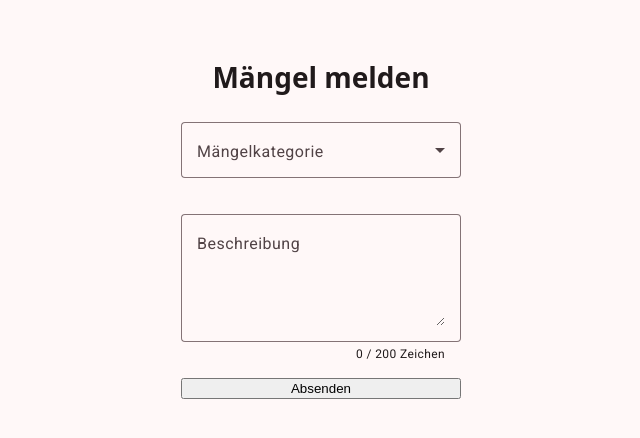
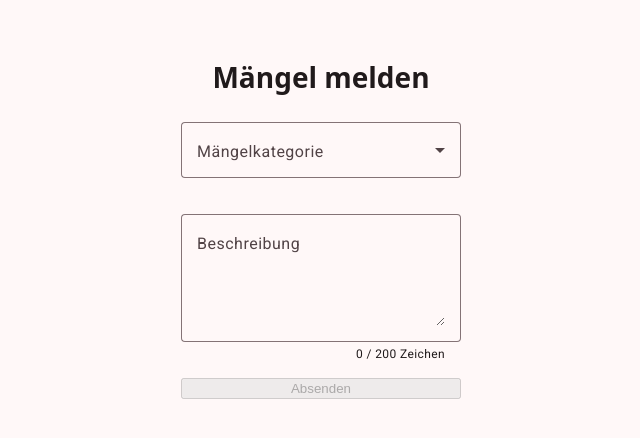
Before and after one commit to AlexandraIllner/wps_radvis, an Angular app in the folder frontend/: page / in a window 1280 px wide. Shown: the top 438 px of the page, without its empty margins (319-959 px from the left). Built offline with nearby package versions, Linux system fonts and the light colour scheme.

Commit message:
add validation to enable submit button only if category or description is provided

```diff
--- a/frontend/src/app/app.html
+++ b/frontend/src/app/app.html
@@ -39,6 +39,7 @@
     mat-raised-button
     color="primary"
     style="width: 280px; margin-top: 1rem;"
+    [disabled]="!selectedCategory && description.trim() === ''"
   >
     Absenden
   </button>
```
